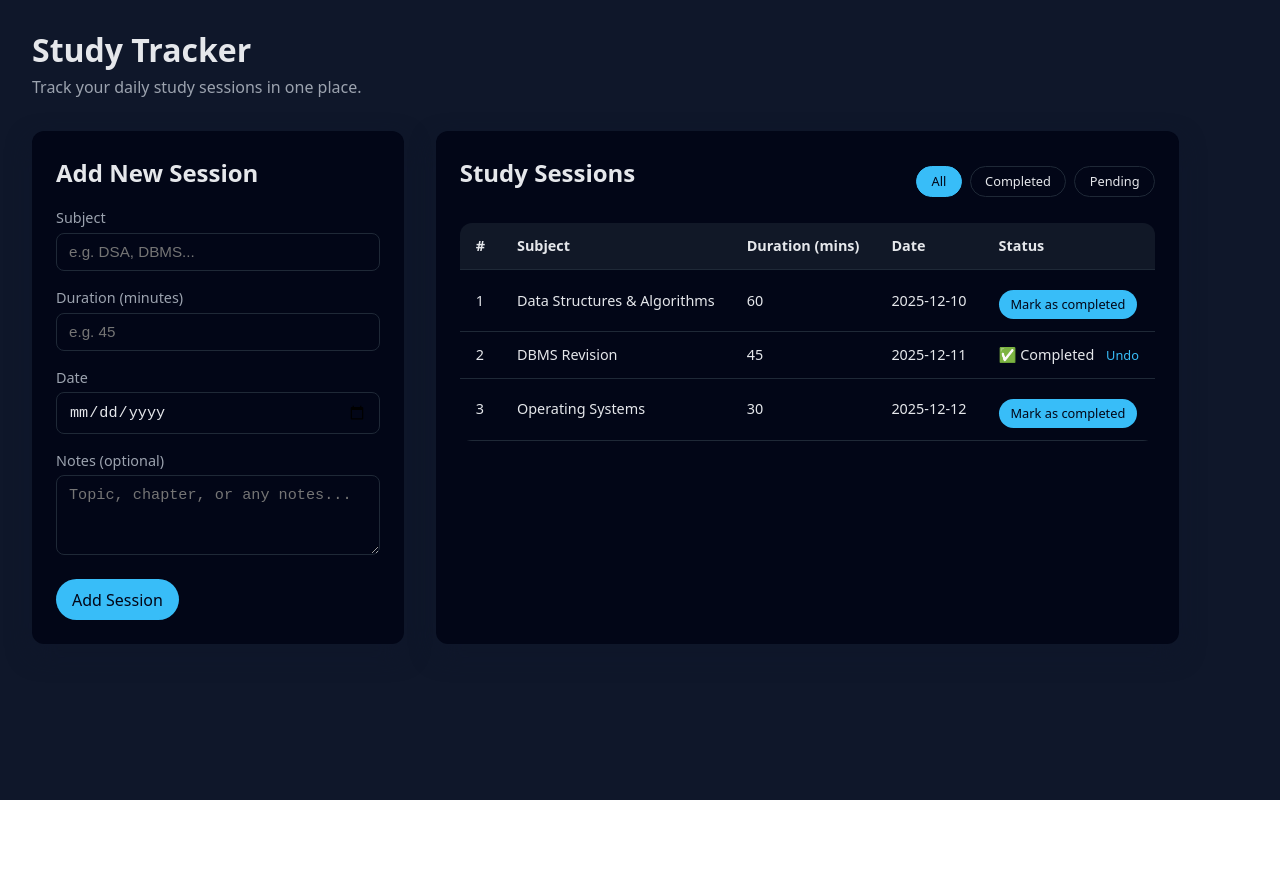
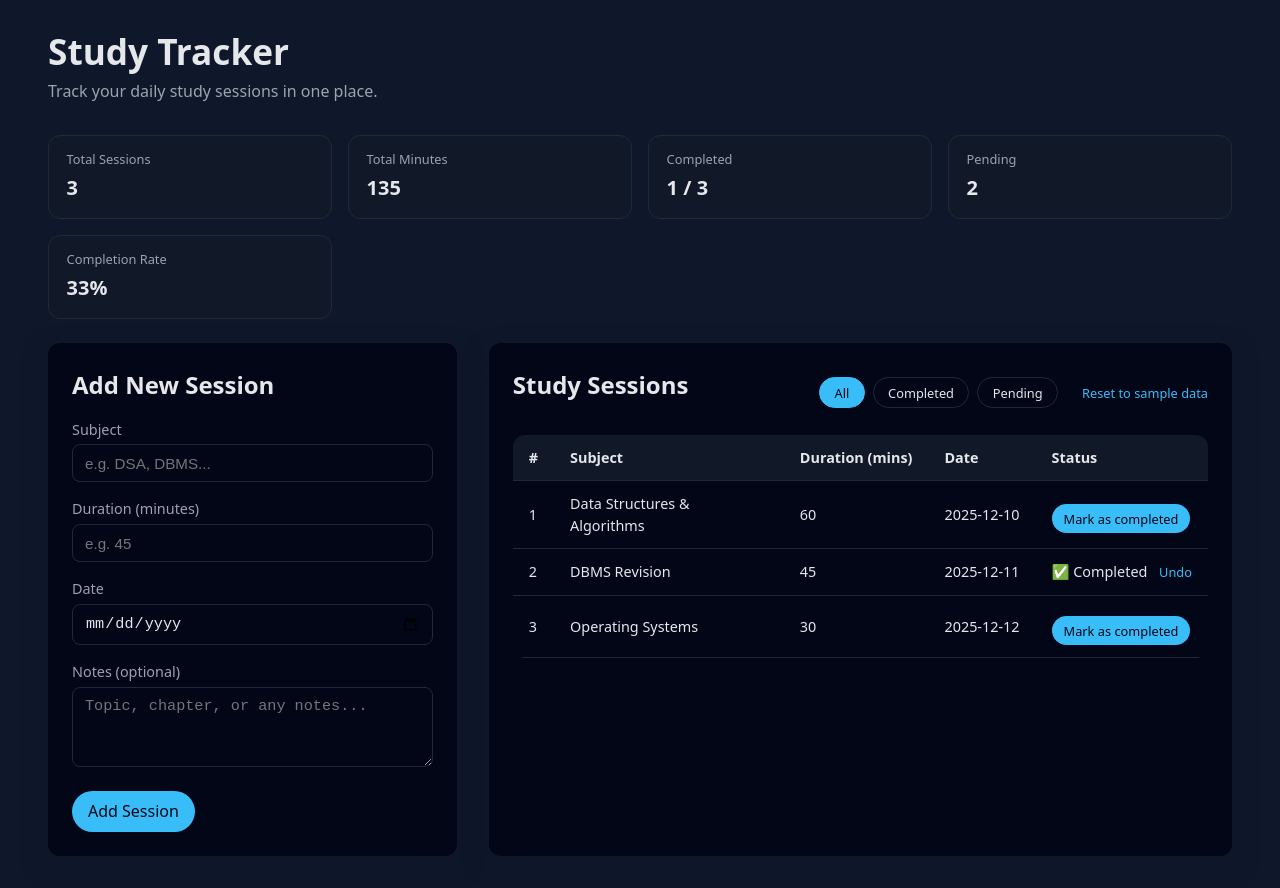
Before and after one commit to Arvind6374/study-tracker, a React (Vite) app: page / in a window 1280 px wide. Before the commit the page ends 800 px from the top, so only its background shows below. Built offline with nearby package versions, Linux system fonts and the light colour scheme.

Commit message:
Add localStorage persistence and stats dashboard

```diff
--- a/src/App.css
+++ b/src/App.css
@@ -1,19 +1,34 @@
-.app {
-  min-height: 100vh;
-  padding: 2rem;
-  background: #0f172a;
+/* ========== Global Reset ========== */
+* {
+  margin: 0;
+  padding: 0;
+  box-sizing: border-box;
+}
+
+body {
+  background-color: #0f172a;
   color: #e5e7eb;
   font-family: system-ui, -apple-system, BlinkMacSystemFont, "Segoe UI",
     sans-serif;
+  min-height: 100vh;
 }
 
+/* ========== App Shell ========== */
+.app {
+  min-height: 100vh;
+  padding: 2rem 3rem; /* more horizontal space for full-width look */
+  background: #0f172a;
+  color: #e5e7eb;
+}
+
+/* Header */
 .app-header {
   margin-bottom: 2rem;
 }
 
 .app-header h1 {
   margin: 0;
-  font-size: 2rem;
+  font-size: 2.2rem;
 }
 
 .app-header p {
@@ -21,18 +36,42 @@
   color: #9ca3af;
 }
 
+/* ========== Stats Bar (full width) ========== */
+.stats-bar {
+  display: grid;
+  grid-template-columns: repeat(4, minmax(0, 1fr));
+  gap: 1rem;
+  margin: 1.5rem 0;  /* no auto max-width, spans whole content area */
+  width: 100%;
+}
+
+.stat-card {
+  padding: 0.9rem 1.1rem;
+  border-radius: 0.75rem;
+  background: #111827;
+  border: 1px solid #1f2937;
+}
+
+.stat-label {
+  display: block;
+  font-size: 0.8rem;
+  color: #9ca3af;
+  margin-bottom: 0.25rem;
+}
+
+.stat-value {
+  font-size: 1.25rem;
+  font-weight: 600;
+}
+
+/* ========== Main Layout ========== */
 .layout {
   display: grid;
-  grid-template-columns: minmax(0, 1fr) minmax(0, 2fr);
+  grid-template-columns: minmax(0, 1.1fr) minmax(0, 2fr);
   gap: 2rem;
 }
 
-@media (max-width: 768px) {
-  .layout {
-    grid-template-columns: 1fr;
-  }
-}
-
+/* Cards (form + list) */
 .session-form,
 .session-list {
   background: #020617;
@@ -47,6 +86,7 @@
   margin-bottom: 1rem;
 }
 
+/* ========== Form ========== */
 .field {
   display: flex;
   flex-direction: column;
@@ -80,6 +120,7 @@
   resize: vertical;
 }
 
+/* ========== Buttons ========== */
 .primary-btn {
   margin-top: 0.5rem;
   padding: 0.6rem 1rem;
@@ -89,12 +130,33 @@
   cursor: pointer;
   background: #38bdf8;
   color: #020617;
+  transition: background 0.15s ease;
 }
 
 .primary-btn:hover {
   background: #0ea5e9;
 }
 
+.primary-btn.small {
+  padding: 0.35rem 0.75rem;
+  font-size: 0.8rem;
+}
+
+.link-btn {
+  background: none;
+  border: none;
+  color: #38bdf8;
+  font-size: 0.8rem;
+  cursor: pointer;
+  padding: 0;
+  margin-left: 0.5rem;
+}
+
+.link-btn:hover {
+  text-decoration: underline;
+}
+
+/* ========== Table ========== */
 table {
   width: 100%;
   border-collapse: collapse;
@@ -117,38 +179,8 @@ td {
 tbody tr:hover {
   background: #0b1120;
 }
-.primary-btn.small {
-  padding: 0.35rem 0.75rem;
-  font-size: 0.8rem;
-}
 
-.link-btn {
-  background: none;
-  border: none;
-  color: #38bdf8;
-  font-size: 0.8rem;
-  cursor: pointer;
-  padding: 0;
-  margin-left: 0.5rem;
-}
-
-.link-btn:hover {
-  text-decoration: underline;
-}
-/* Minimal reset */
-* {
-  margin: 0;
-  padding: 0;
-  box-sizing: border-box;
-}
-
-body {
-  background-color: #0f172a; /* matches your dark theme */
-  color: #e5e7eb;
-  font-family: system-ui, sans-serif;
-  min-height: 100vh;
-}
-
+/* ========== Session List Header (filters + reset) ========== */
 .session-list-header {
   display: flex;
   justify-content: space-between;
@@ -156,6 +188,15 @@ body {
   margin-bottom: 1rem;
 }
 
+.header-actions {
+  display: flex;
+  align-items: center;
+  justify-content: flex-end;
+  gap: 1rem;
+  flex-wrap: wrap;
+}
+
+/* Filters */
 .filter-buttons {
   display: flex;
   gap: 0.5rem;
@@ -169,6 +210,7 @@ body {
   color: #e5e7eb;
   font-size: 0.8rem;
   cursor: pointer;
+  transition: background 0.15s ease, border-color 0.15s ease, color 0.15s ease;
 }
 
 .filter-btn.active {
@@ -176,3 +218,37 @@ body {
   color: #020617;
   border-color: #38bdf8;
 }
+
+/* ========== Responsive ========== */
+@media (max-width: 1024px) {
+  .stats-bar {
+    grid-template-columns: repeat(2, minmax(0, 1fr));
+  }
+}
+
+@media (max-width: 768px) {
+  .app {
+    padding: 1.5rem;
+  }
+
+  .layout {
+    grid-template-columns: 1fr;
+  }
+
+  .session-list-header {
+    flex-direction: column;
+    align-items: flex-start;
+    gap: 0.75rem;
+  }
+
+  .header-actions {
+    width: 100%;
+    justify-content: space-between;
+  }
+}
+
+@media (max-width: 480px) {
+  .stats-bar {
+    grid-template-columns: 1fr;
+  }
+}
--- a/src/App.jsx
+++ b/src/App.jsx
@@ -1,5 +1,7 @@
-import { useState } from "react";
+import { useState, useEffect, useMemo } from "react";
 import "./App.css";
+
+const STORAGE_KEY = "study-tracker:sessions";
 
 const initialSessions = [
   {
@@ -26,7 +28,19 @@ const initialSessions = [
 ];
 
 function App() {
-  const [sessions, setSessions] = useState(initialSessions);
+  // Load sessions from localStorage (fallback to initialSessions)
+  const [sessions, setSessions] = useState(() => {
+    try {
+      const stored = window.localStorage.getItem(STORAGE_KEY);
+      if (stored) {
+        const parsed = JSON.parse(stored);
+        if (Array.isArray(parsed)) return parsed;
+      }
+    } catch (err) {
+      console.error("Failed to load sessions from localStorage:", err);
+    }
+    return initialSessions;
+  });
 
   const [formData, setFormData] = useState({
     subject: "",
@@ -35,8 +49,36 @@ function App() {
     notes: "",
   });
 
-  // NEW: filter state: "all" | "completed" | "pending"
+  // filter state: "all" | "completed" | "pending"
   const [filter, setFilter] = useState("all");
+
+  // Save sessions to localStorage whenever they change
+  useEffect(() => {
+    try {
+      window.localStorage.setItem(STORAGE_KEY, JSON.stringify(sessions));
+    } catch (err) {
+      console.error("Failed to save sessions to localStorage:", err);
+    }
+  }, [sessions]);
+
+  // 📊 Derived stats
+  const totalSessions = sessions.length;
+
+  const totalMinutes = useMemo(
+    () => sessions.reduce((sum, s) => sum + (Number(s.duration) || 0), 0),
+    [sessions]
+  );
+
+  const completedCount = useMemo(
+    () => sessions.filter((s) => s.completed).length,
+    [sessions]
+  );
+
+  const pendingCount = totalSessions - completedCount;
+
+  const completionRate = totalSessions
+    ? Math.round((completedCount / totalSessions) * 100)
+    : 0;
 
   function handleChange(e) {
     const { name, value } = e.target;
@@ -83,7 +125,16 @@ function App() {
     );
   }
 
-  // NEW: derived list based on filter
+  function handleResetData() {
+    setSessions(initialSessions);
+    try {
+      window.localStorage.removeItem(STORAGE_KEY);
+    } catch (err) {
+      console.error("Failed to clear localStorage:", err);
+    }
+  }
+
+  // derived list based on filter
   const filteredSessions = sessions.filter((session) => {
     if (filter === "completed") return session.completed;
     if (filter === "pending") return !session.completed;
@@ -96,6 +147,36 @@ function App() {
         <h1>Study Tracker</h1>
         <p>Track your daily study sessions in one place.</p>
       </header>
+
+      {/* 📊 Stats summary */}
+      <section className="stats-bar">
+        <div className="stat-card">
+          <span className="stat-label">Total Sessions</span>
+          <span className="stat-value">{totalSessions}</span>
+        </div>
+
+        <div className="stat-card">
+          <span className="stat-label">Total Minutes</span>
+          <span className="stat-value">{totalMinutes}</span>
+        </div>
+
+        <div className="stat-card">
+          <span className="stat-label">Completed</span>
+          <span className="stat-value">
+            {completedCount} / {totalSessions}
+          </span>
+        </div>
+
+        <div className="stat-card">
+          <span className="stat-label">Pending</span>
+          <span className="stat-value">{pendingCount}</span>
+        </div>
+
+        <div className="stat-card">
+          <span className="stat-label">Completion Rate</span>
+          <span className="stat-value">{completionRate}%</span>
+        </div>
+      </section>
 
       <main className="layout">
         {/* Form section */}
@@ -163,13 +244,12 @@ function App() {
           <div className="session-list-header">
             <h2>Study Sessions</h2>
 
-            {/* NEW: filter buttons */}
+            <div className="header-actions">
+              {/* filter buttons */}
               <div className="filter-buttons">
                 <button
                   type="button"
-                className={`filter-btn ${
-                  filter === "all" ? "active" : ""
-                }`}
+                  className={`filter-btn ${filter === "all" ? "active" : ""}`}
                   onClick={() => setFilter("all")}
                 >
                   All
@@ -191,6 +271,12 @@ function App() {
                   onClick={() => setFilter("pending")}
                 >
                   Pending
+                </button>
+              </div>
+
+              {/* optional reset button */}
+              <button type="button" className="link-btn" onClick={handleResetData}>
+                Reset to sample data
               </button>
             </div>
           </div>
```
Lines whose indentation alone changed are shown as unchanged.
